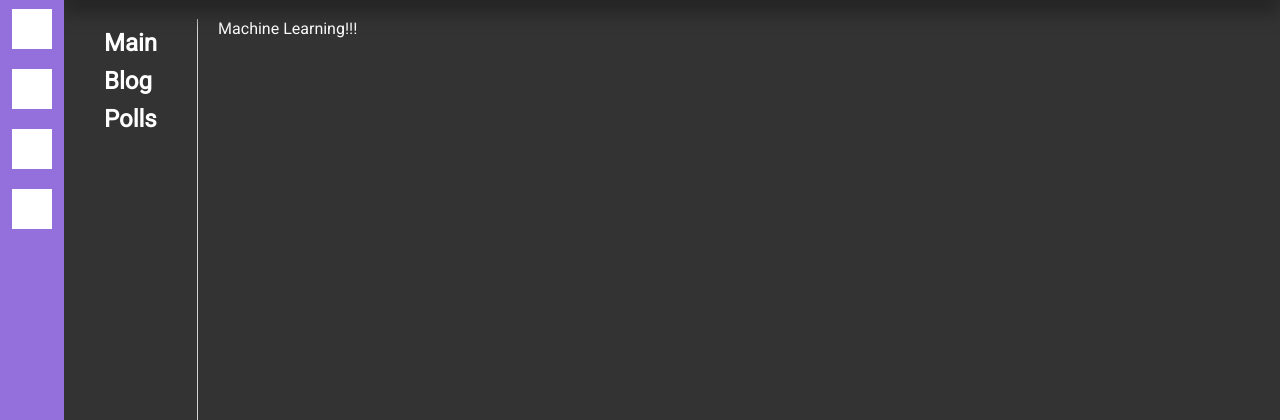
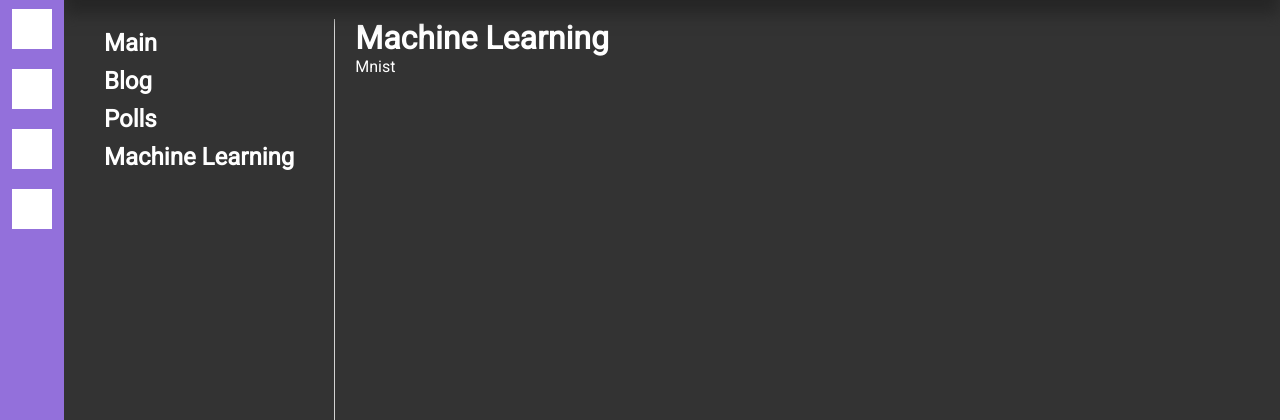
Before and after one commit to TheTomWard/ComposeExample, a Django app: page /ml/ in a window 1280 px wide. Shown: the part 81-501 px from the top of the page. Run offline with Django 3.2, Linux system fonts and the light colour scheme.

Commit message:
Tensorfloooooooow

```diff
--- a/composeexample/settings.py
+++ b/composeexample/settings.py
@@ -44,6 +44,7 @@ INSTALLED_APPS = [
     'polls.apps.PollsConfig',
     'blog.apps.BlogConfig',
     'snippets.apps.SnippetsConfig',
+    'ml.apps.MlConfig',
 ]
 
 MIDDLEWARE = [
--- a/main/templates/main/side-nav-links.html
+++ b/main/templates/main/side-nav-links.html
@@ -14,4 +14,9 @@
             <h2>Polls</h2>
         </div>
     </a>
+    <a href="{% url 'ml:index' %}">
+        <div class="side-nav-link">
+            <h2>Machine Learning</h2>
+        </div>
+    </a>
 </div>
--- a/ml/templates/ml/index.html
+++ b/ml/templates/ml/index.html
@@ -2,6 +2,14 @@
 
 {% block main-content %}
 
-Machine Learning!!!
+{% block content-header %}
+    <div class="content-header">
+        <h1>Machine Learning</h1>
+    </div>
+{% endblock %}
+
+<a href="{% url 'ml:mnist' %}">
+    Mnist
+</a>
 
 {% endblock %}
--- a/ml/urls.py
+++ b/ml/urls.py
@@ -5,5 +5,5 @@ from . import views
 app_name = 'ml'
 urlpatterns = [
     url(r'^$', views.IndexView.as_view(), name='index'),
-    url(r'^mnist/$', views.mnist),
+    url(r'^mnist/$', views.Mnist.as_view(), name='mnist'),
 ]
--- a/ml/views.py
+++ b/ml/views.py
@@ -7,61 +7,74 @@ class IndexView(generic.TemplateView):
     template_name = 'ml/index.html'
 
 
-def mnist(request):
-    from tensorflow.examples.tutorials.mnist import input_data
-    mnist = input_data.read_data_sets("ml/data/MNIST_data/", one_hot=True)
+class Mnist(generic.TemplateView):
+    template_name = 'ml/mnist.html'
 
-    # Python optimisation variables
-    learning_rate = 0.5
-    epochs = 10
-    batch_size = 100
+    def get_context_data(self, **kwargs):
+        from tensorflow.examples.tutorials.mnist import input_data
+        mnist = input_data.read_data_sets("ml/data/MNIST_data/", one_hot=True)
 
-    # declare the training data placeholders
-    # input x - for 28 x 28 pixels = 784
-    x = tf.placeholder(tf.float32, [None, 784])
-    # now declare the output data placeholder - 10 digits
-    y = tf.placeholder(tf.float32, [None, 10])
+        data = super().get_context_data(**kwargs)
 
-    # now declare the weights connecting the input to the hidden layer
-    W1 = tf.Variable(tf.random_normal([784, 300], stddev=0.03), name='W1')
-    b1 = tf.Variable(tf.random_normal([300]), name='b1')
-    # and the weights connecting the hidden layer to the output layer
-    W2 = tf.Variable(tf.random_normal([300, 10], stddev=0.03), name='W2')
-    b2 = tf.Variable(tf.random_normal([10]), name='b2')
+        # Python optimisation variables
+        learning_rate = 0.5
+        epochs = 10
+        batch_size = 100
 
-    # calculate the output of the hidden layer
-    hidden_out = tf.add(tf.matmul(x, W1), b1)
-    hidden_out = tf.nn.relu(hidden_out)
+        # declare the training data placeholders
+        # input x - for 28 x 28 pixels = 784
+        x = tf.placeholder(tf.float32, [None, 784])
+        # now declare the output data placeholder - 10 digits
+        y = tf.placeholder(tf.float32, [None, 10])
 
-    # now calculate the hidden layer output - in this case, let's use a softmax activated
-    # output layer
-    y_ = tf.nn.softmax(tf.add(tf.matmul(hidden_out, W2), b2))
+        # now declare the weights connecting the input to the hidden layer
+        W1 = tf.Variable(tf.random_normal([784, 300], stddev=0.03), name='W1')
+        b1 = tf.Variable(tf.random_normal([300]), name='b1')
+        # and the weights connecting the hidden layer to the output layer
+        W2 = tf.Variable(tf.random_normal([300, 10], stddev=0.03), name='W2')
+        b2 = tf.Variable(tf.random_normal([10]), name='b2')
 
-    y_clipped = tf.clip_by_value(y_, 1e-10, 0.9999999)
-    cross_entropy = -tf.reduce_mean(tf.reduce_sum(y * tf.log(y_clipped) + (1 - y) * tf.log(1 - y_clipped), axis=1))
+        # calculate the output of the hidden layer
+        hidden_out = tf.add(tf.matmul(x, W1), b1)
+        hidden_out = tf.nn.relu(hidden_out)
 
-    # add an optimiser
-    optimiser = tf.train.GradientDescentOptimizer(learning_rate=learning_rate).minimize(cross_entropy)
+        # now calculate the hidden layer output - in this case, let's use a softmax activated
+        # output layer
+        y_ = tf.nn.softmax(tf.add(tf.matmul(hidden_out, W2), b2))
 
-    # finally setup the initialisation operator
-    init_op = tf.global_variables_initializer()
+        y_clipped = tf.clip_by_value(y_, 1e-10, 0.9999999)
+        cross_entropy = -tf.reduce_mean(tf.reduce_sum(y * tf.log(y_clipped) + (1 - y) * tf.log(1 - y_clipped), axis=1))
 
-    # define an accuracy assessment operation
-    correct_prediction = tf.equal(tf.argmax(y, 1), tf.argmax(y_, 1))
-    accuracy = tf.reduce_mean(tf.cast(correct_prediction, tf.float32))
+        # add an optimiser
+        optimiser = tf.train.GradientDescentOptimizer(learning_rate=learning_rate).minimize(cross_entropy)
 
-    # start the session
-    with tf.Session() as sess:
-        # initialise the variables
-        sess.run(init_op)
-        total_batch = int(len(mnist.train.labels) / batch_size)
-        for epoch in range(epochs):
-            avg_cost = 0
-            for i in range(total_batch):
-                batch_x, batch_y = mnist.train.next_batch(batch_size=batch_size)
-                _, c = sess.run([optimiser, cross_entropy], feed_dict={x: batch_x, y: batch_y})
-                avg_cost += c / total_batch
-            print("Epoch:", (epoch + 1), "cost =", "{:.3f}".format(avg_cost))
-        print(sess.run(accuracy, feed_dict={x: mnist.test.images, y: mnist.test.labels}))
+        # finally setup the initialisation operator
+        init_op = tf.global_variables_initializer()
 
-    return HttpResponse('')
+        # define an accuracy assessment operation
+        correct_prediction = tf.equal(tf.argmax(y, 1), tf.argmax(y_, 1))
+        accuracy = tf.reduce_mean(tf.cast(correct_prediction, tf.float32))
+
+        epoch_data = {}
+
+        # start the session
+        with tf.Session() as sess:
+            # initialise the variables
+            sess.run(init_op)
+            total_batch = int(len(mnist.train.labels) / batch_size)
+            for epoch in range(epochs):
+                avg_cost = 0
+                for i in range(total_batch):
+                    batch_x, batch_y = mnist.train.next_batch(batch_size=batch_size)
+                    _, c = sess.run([optimiser, cross_entropy], feed_dict={x: batch_x, y: batch_y})
+                    avg_cost += c / total_batch
+
+                    epoch_data[str(epoch + 1)] = "{:.3f}".format(avg_cost)
+
+            accuracy = sess.run(accuracy, feed_dict={x: mnist.test.images, y: mnist.test.labels})
+
+        print(epoch_data)
+        data['epoch_data'] = epoch_data
+        data['accuracy'] = accuracy
+
+        return data
```
Also changed, not shown: ml/templates/ml/mnist.html (added, +17 -0 lines).
